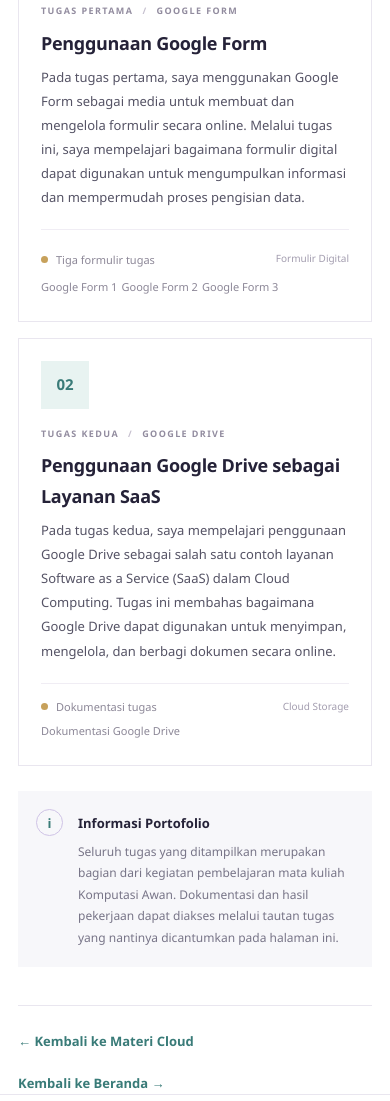
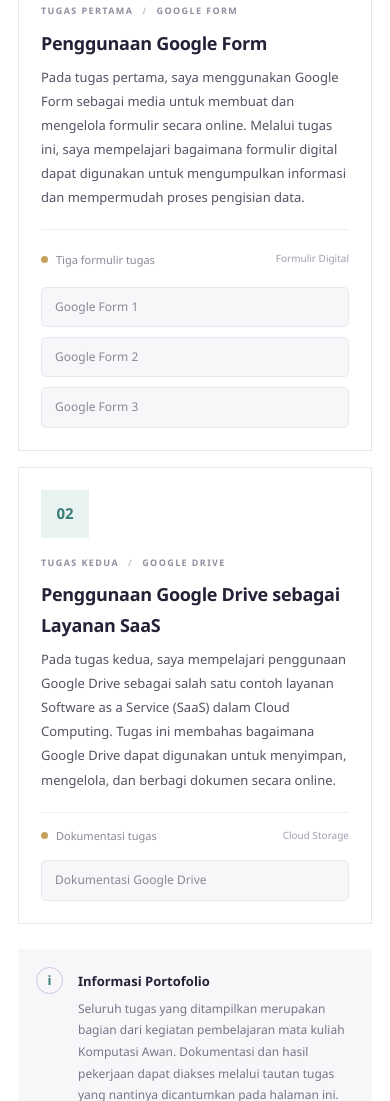
Before and after one commit to veronicaputri0106-vrnca/tugas3-cloud-23.53.027114, a plain HTML site: page portofolio.html in a window 390 px wide. Shown: the part 642-1743 px from the top of the page. Drawn offline with Linux system fonts and the light colour scheme.

Commit message:
Update style.css

```diff
--- a/assets/css/style.css
+++ b/assets/css/style.css
@@ -241,3 +241,31 @@ button { font: inherit; }
   html { scroll-behavior: auto; }
   *, *::before, *::after { transition-duration: .01ms !important; animation-duration: .01ms !important; }
 }
+
+/* Daftar tautan tugas */
+.project-links {
+    display: flex;
+    flex-wrap: wrap;
+    gap: 10px;
+    margin-top: 15px;
+}
+
+.project-links .pending-link {
+    padding: 9px 13px;
+    border: 1px solid var(--line);
+    border-radius: 5px;
+    background: var(--gray);
+    font-size: 12px;
+}
+
+/* Tampilan portofolio pada smartphone */
+@media (max-width: 620px) {
+    .project-links {
+        flex-direction: column;
+        align-items: flex-start;
+    }
+
+    .project-links .pending-link {
+        width: 100%;
+    }
+}
```
